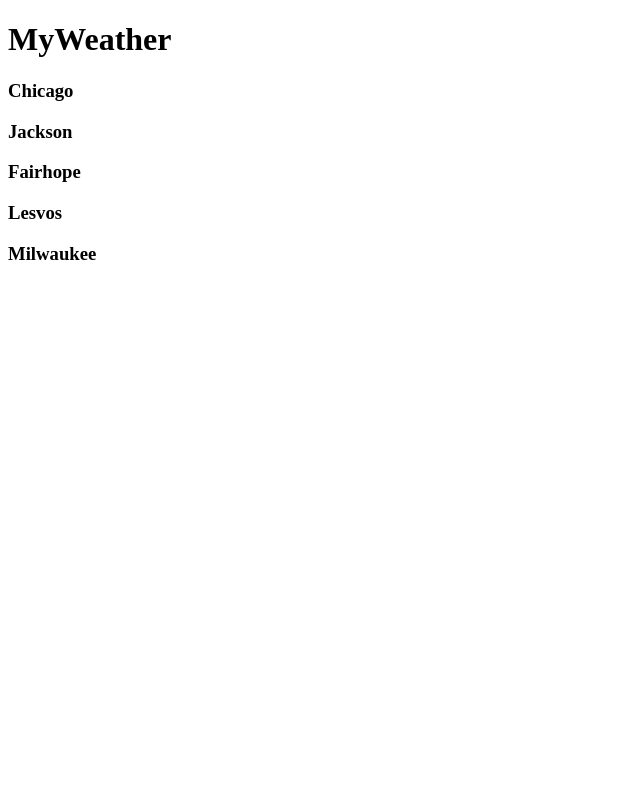
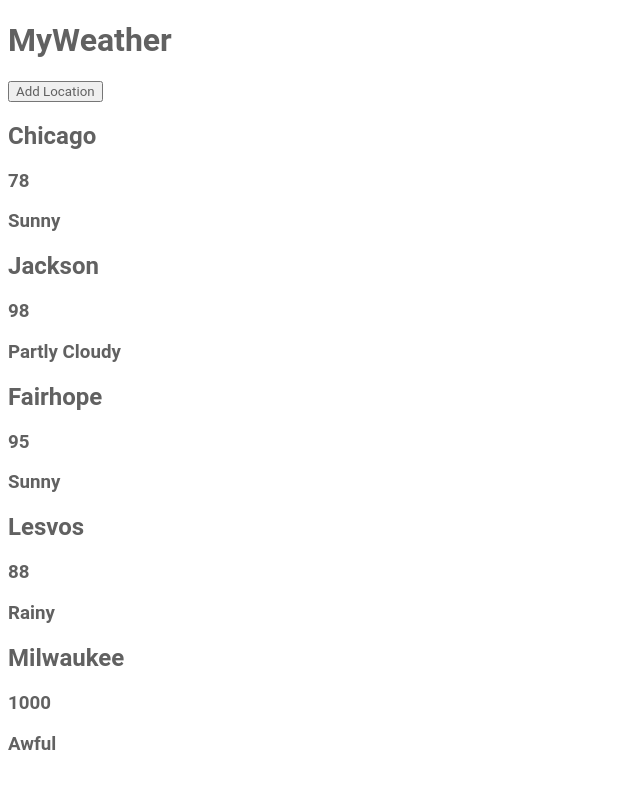
Before and after one commit to thaddeusrayd/my-weather-app, an Angular app: page / in a window 1280 px wide. Shown: the top 788 px of the page, without its empty margins (0-640 px from the left). Built offline with nearby package versions, Linux system fonts and the light colour scheme.

Commit message:
adds location button and begins styling

```diff
--- a/src/app/app.component.html
+++ b/src/app/app.component.html
@@ -1,2 +1 @@
-<h1>MyWeather</h1>
 <mwa-dashboard></mwa-dashboard>
--- a/src/app/dashboard/dashboard.component.html
+++ b/src/app/dashboard/dashboard.component.html
@@ -1,3 +1,11 @@
+<h1>MyWeather</h1>
+
+<button type="button" (click)="addLocation()">Add Location</button>
+
 <div *ngFor="let location of locations">
-    <h3>{{location.city}}</h3>
+    <a [title]="location.city + ' details'">
+        <h2>{{location.city}}</h2>
+        <h3>{{location.currentTemp}}</h3>
+        <h3>{{location.conditions}}</h3>
+    </a>
 </div>
--- a/src/app/dashboard/dashboard.component.ts
+++ b/src/app/dashboard/dashboard.component.ts
@@ -9,4 +9,7 @@ import { locations } from '../sample-locations';
 export class DashboardComponent {
   locations = [...locations]
 
+  addLocation() {
+    window.alert('You added a location!')
+  }
 }
--- a/src/styles.css
+++ b/src/styles.css
@@ -1 +1,7 @@
-/* You can add global styles to this file, and also import other style files */
+* {
+    font-family: 'Roboto', Arial, sans-serif;
+    color: #616161;
+    box-sizing: border-box;
+    -webkit-font-smoothing: antialiased;
+    -moz-osx-font-smoothing: grayscale;
+  }
```
